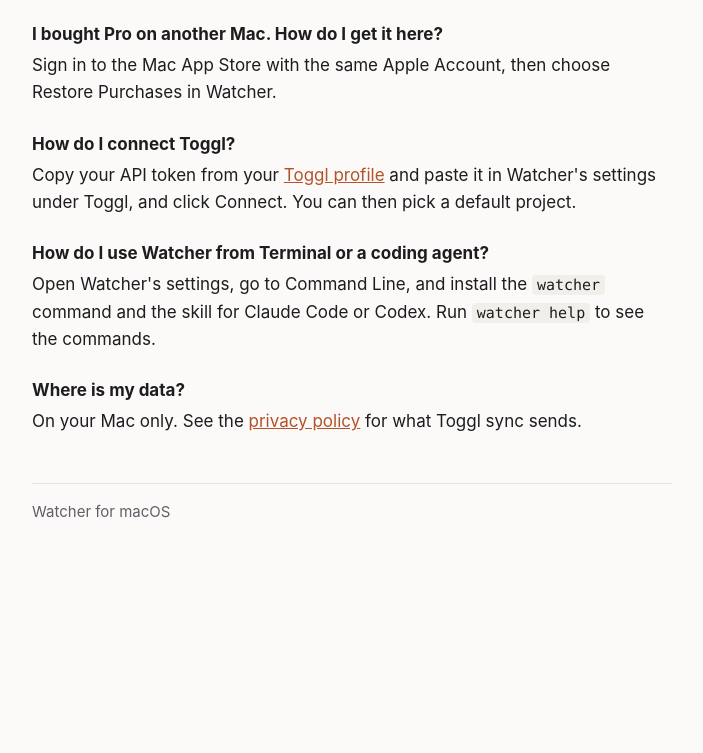
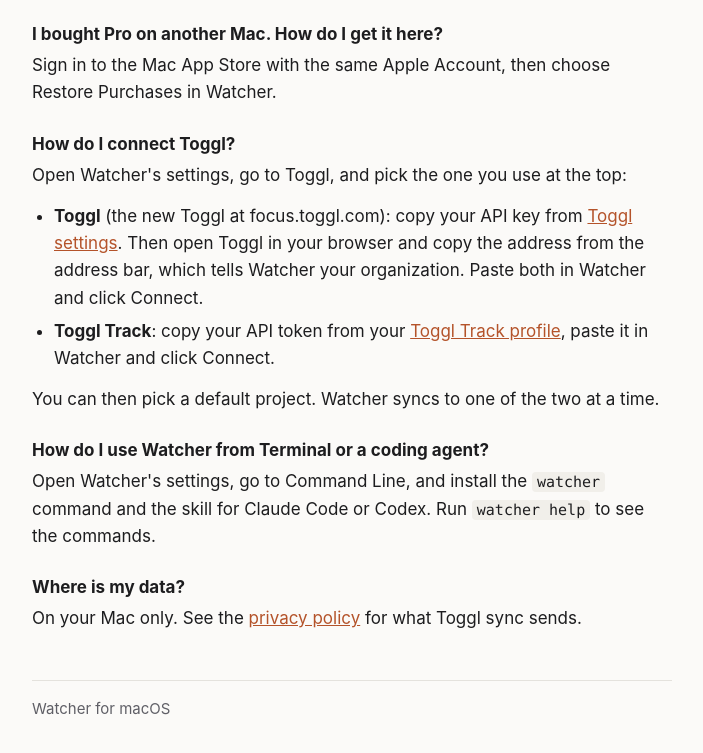
Before and after one commit to altonotch/watcher-site, a plain HTML site: page index.html in a window 1280 px wide. Shown: the part 821-1574 px from the top of the page, without its empty margins (288-991 px from the left). Before the commit the page ends 1409 px from the top, so only its background shows below. Drawn offline with Linux system fonts and the light colour scheme.

Commit message:
Explain connecting the new Toggl as well as Toggl Track

```diff
--- a/index.html
+++ b/index.html
@@ -48,9 +48,17 @@
   Watcher.</p>
 
   <h3>How do I connect Toggl?</h3>
-  <p>Copy your API token from your <a href="https://track.toggl.com/profile">Toggl profile</a> and
-  paste it in Watcher's settings under Toggl, and click Connect. You can then pick a default
-  project.</p>
+  <p>Open Watcher's settings, go to Toggl, and pick the one you use at the top:</p>
+  <ul>
+    <li><strong>Toggl</strong> (the new Toggl at focus.toggl.com): copy your API key from
+    <a href="https://focus.toggl.com/settings">Toggl settings</a>. Then open Toggl in your browser
+    and copy the address from the address bar, which tells Watcher your organization. Paste both
+    in Watcher and click Connect.</li>
+    <li><strong>Toggl Track</strong>: copy your API token from your
+    <a href="https://track.toggl.com/profile">Toggl Track profile</a>, paste it in Watcher and click
+    Connect.</li>
+  </ul>
+  <p>You can then pick a default project. Watcher syncs to one of the two at a time.</p>
 
   <h3>How do I use Watcher from Terminal or a coding agent?</h3>
   <p>Open Watcher's settings, go to Command Line, and install the <code>watcher</code> command
```
